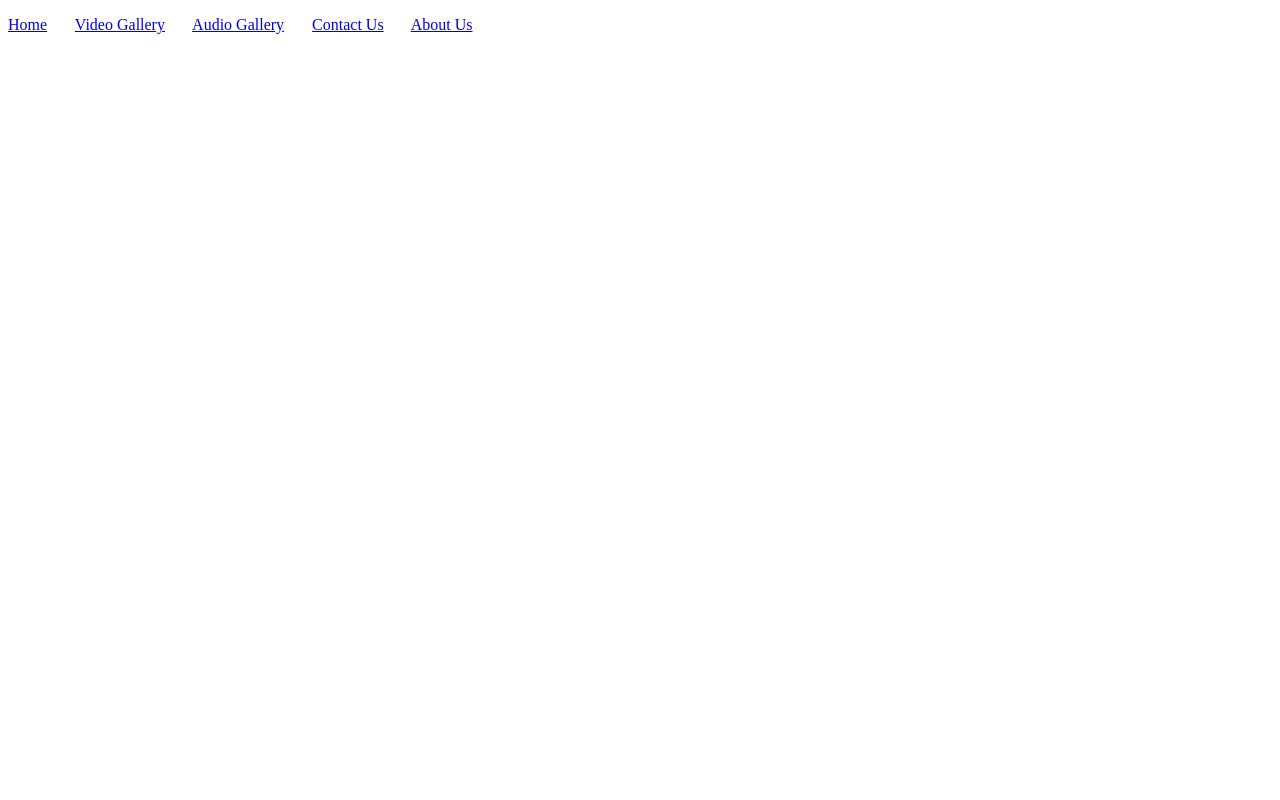
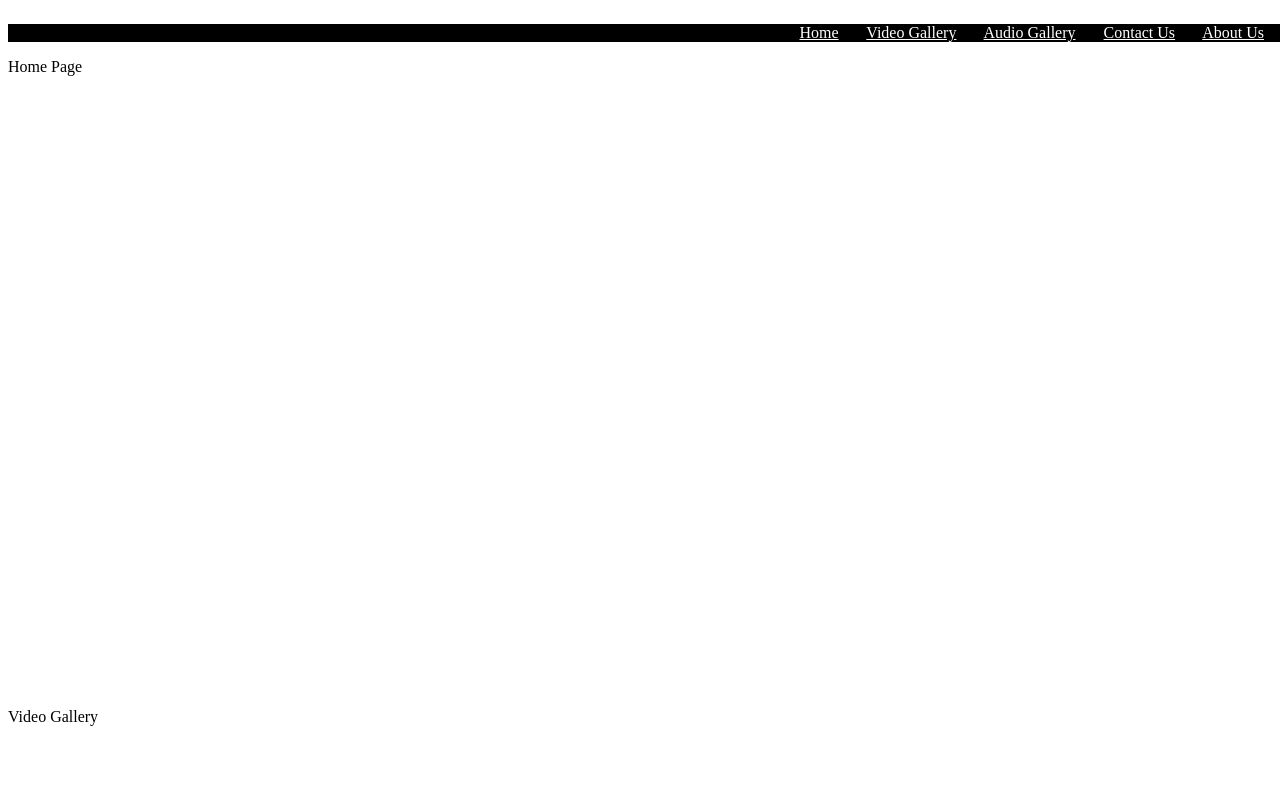
Before and after one commit to ersumit1/html_websites, a plain HTML site: page index.html in a window 1280 px wide. Shown: the top 800 px of the page. Drawn offline with Linux system fonts and the light colour scheme.

Commit message:
div added & nav updated with style

```diff
--- a/index.html
+++ b/index.html
@@ -4,20 +4,43 @@
     <meta charset="UTF-8">
     <meta http-equiv="X-UA-Compatible" content="IE=edge">
     <meta name="viewport" content="width=device-width, initial-scale=1.0">
-    <title>Document</title>
+    <title>First HTML Website</title>
+    <style>
+        div{
+            width: 100%;
+            height: 600px;
+            padding-top:50px;
+        }
+    </style>
 </head>
-<body>
-    <p>
-        <a href="#">Home</a>
+<body link="white" vlink="white">
+    <p align="right" style="background-color: black;
+    position: fixed; width: 100%;">
+        <a href="#home_div">Home</a>
         &nbsp;&nbsp;&nbsp;&nbsp;&nbsp;
-        <a href="#">Video Gallery</a>
+        <a href="#video_div">Video Gallery</a>
         &nbsp;&nbsp;&nbsp;&nbsp;&nbsp;
-        <a href="#">Audio Gallery</a>
+        <a href="#audio_div">Audio Gallery</a>
         &nbsp;&nbsp;&nbsp;&nbsp;&nbsp;
-        <a href="#">Contact Us</a>
+        <a href="#contact_div">Contact Us</a>
         &nbsp;&nbsp;&nbsp;&nbsp;&nbsp;
-        <a href="#">About Us</a>
+        <a href="#about_div">About Us</a>
         &nbsp;&nbsp;&nbsp;&nbsp;&nbsp;
     </p>
+    <div id="home_div">
+        Home Page
+    </div>
+    <div id="video_div">
+        Video Gallery
+    </div>
+    <div id="audio_div">
+        Audio Gallery
+    </div>
+    <div id="contact_div">
+        Contact Us
+    </div>
+    <div id="about_div">
+        About Us
+    </div>
 </body>
 </html>
```
